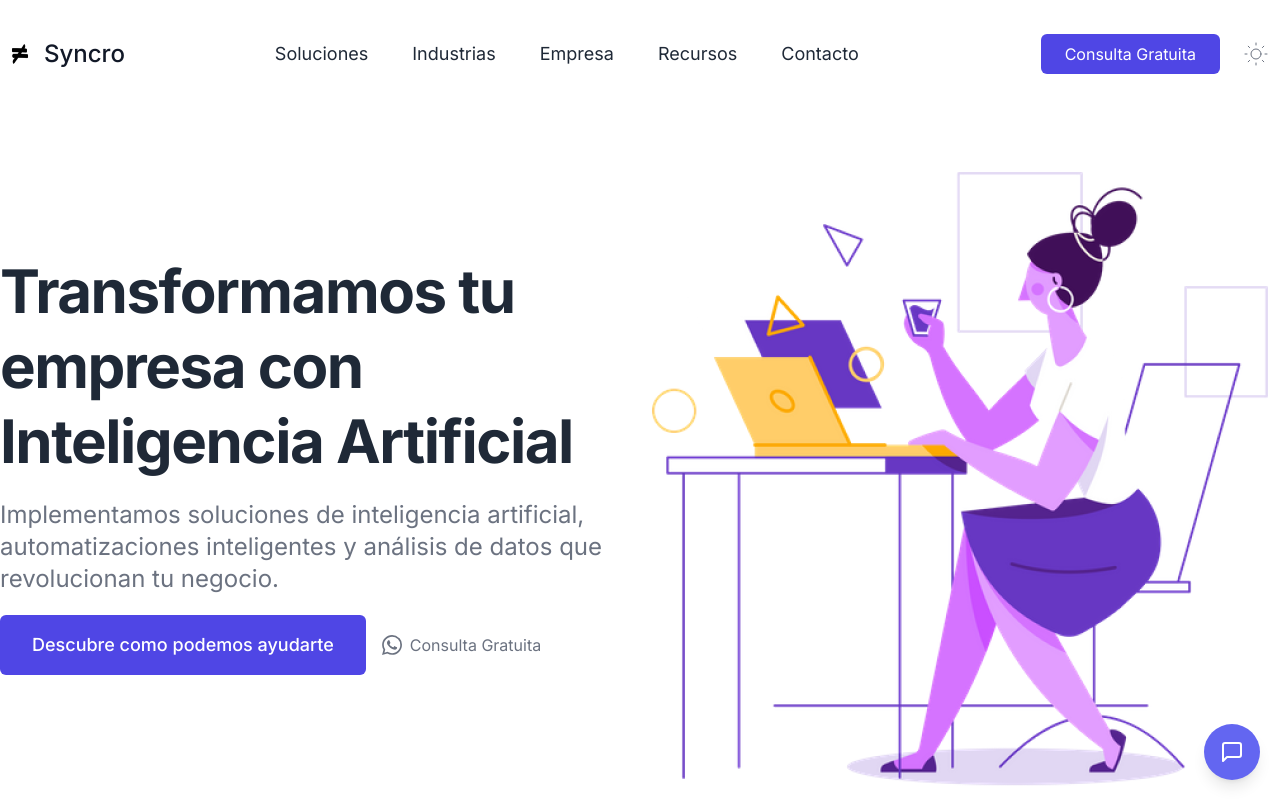
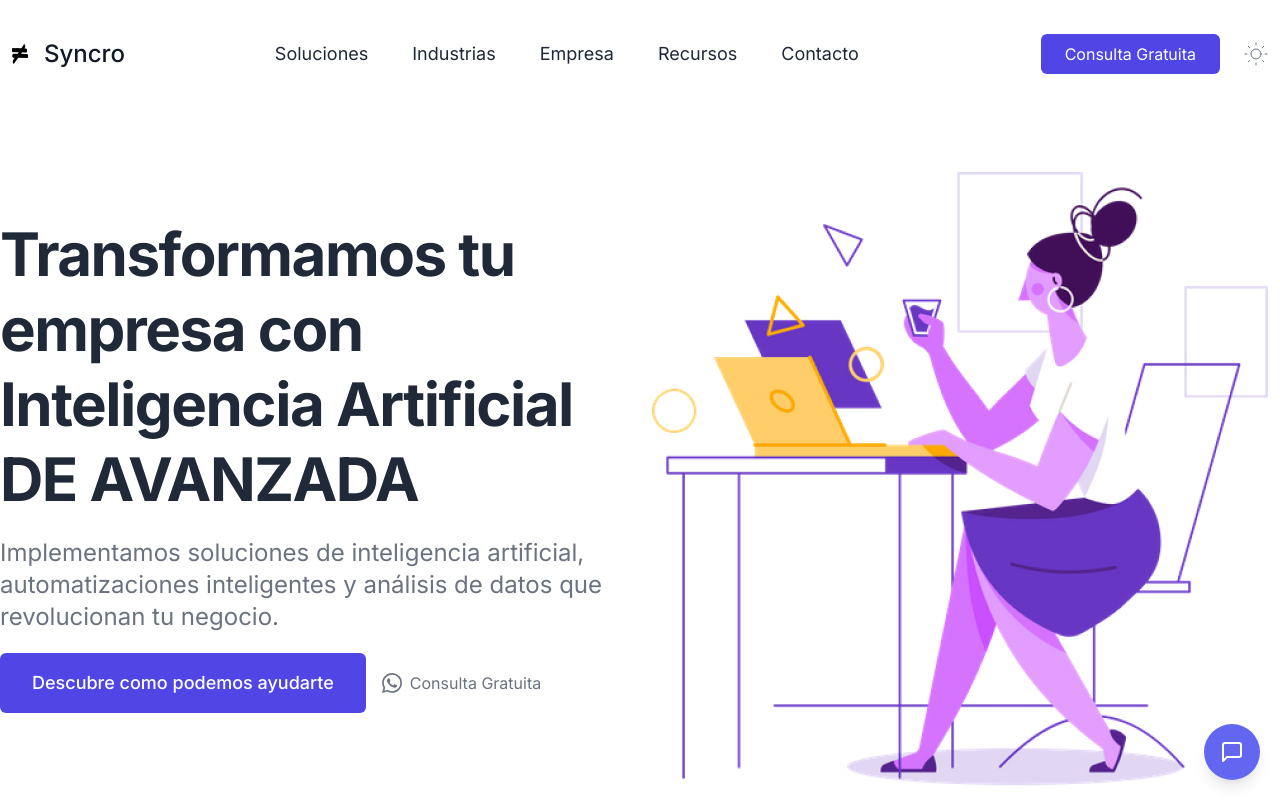
Before and after one commit to emiperaltaok/syncro-landing, a Next.js app: page / in a window 1280 px wide. Shown: the top 800 px of the page. Built offline with nearby package versions, Linux system fonts and the light colour scheme.

Commit message:
agregue DE AVANZADA

```diff
--- a/src/components/Hero.tsx
+++ b/src/components/Hero.tsx
@@ -203,7 +203,7 @@ export const Hero = () => {
         <div className="flex items-center w-full lg:w-1/2">
           <div className="max-w-2xl mb-8">
             <h1 className="text-4xl font-bold leading-snug tracking-tight text-gray-800 lg:text-4xl lg:leading-tight xl:text-6xl xl:leading-tight dark:text-white">
-              Transformamos tu empresa con Inteligencia Artificial
+              Transformamos tu empresa con Inteligencia Artificial DE AVANZADA
             </h1>
             <p className="py-5 text-xl leading-normal text-gray-500 lg:text-xl xl:text-2xl dark:text-gray-300">
               Implementamos soluciones de inteligencia artificial,
```
